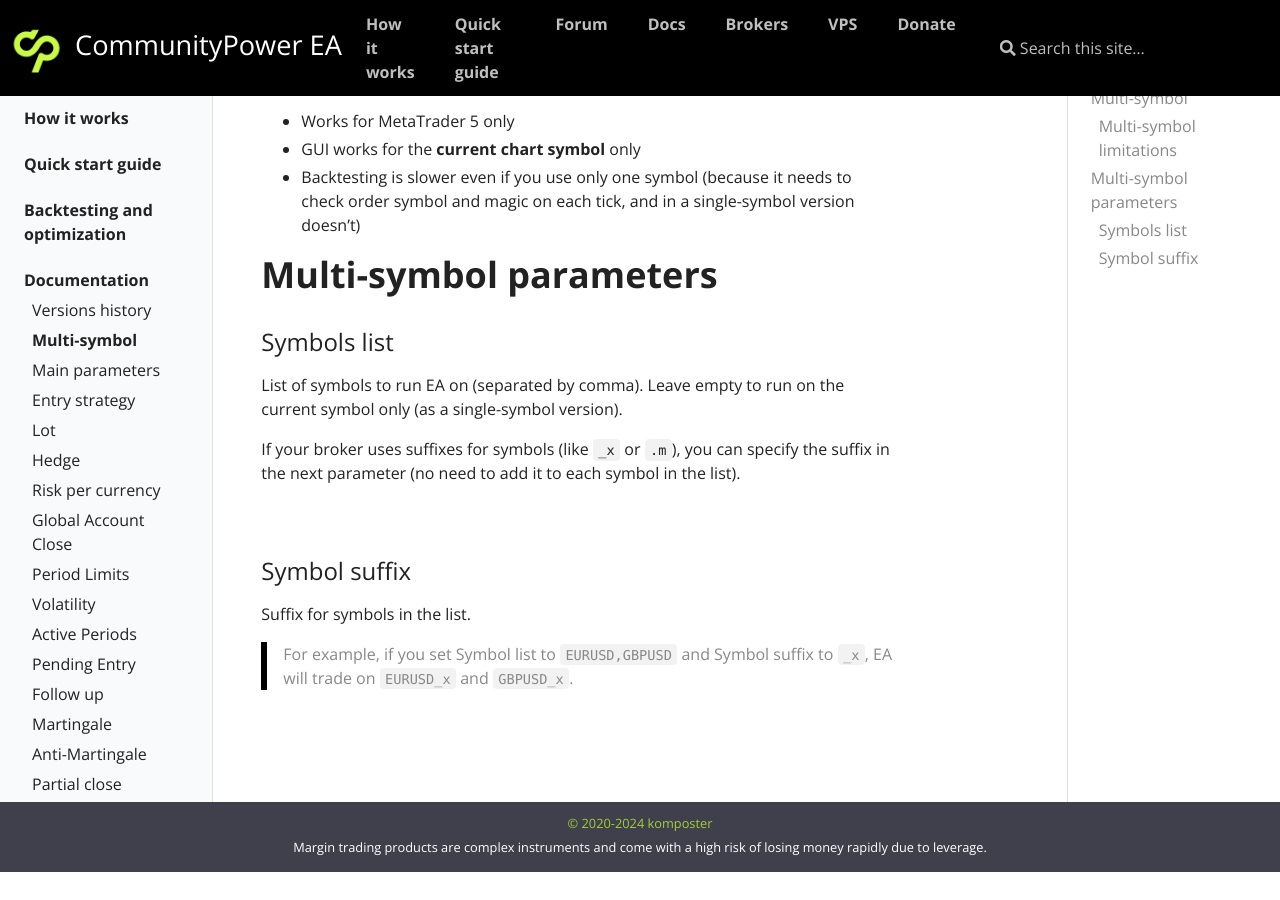
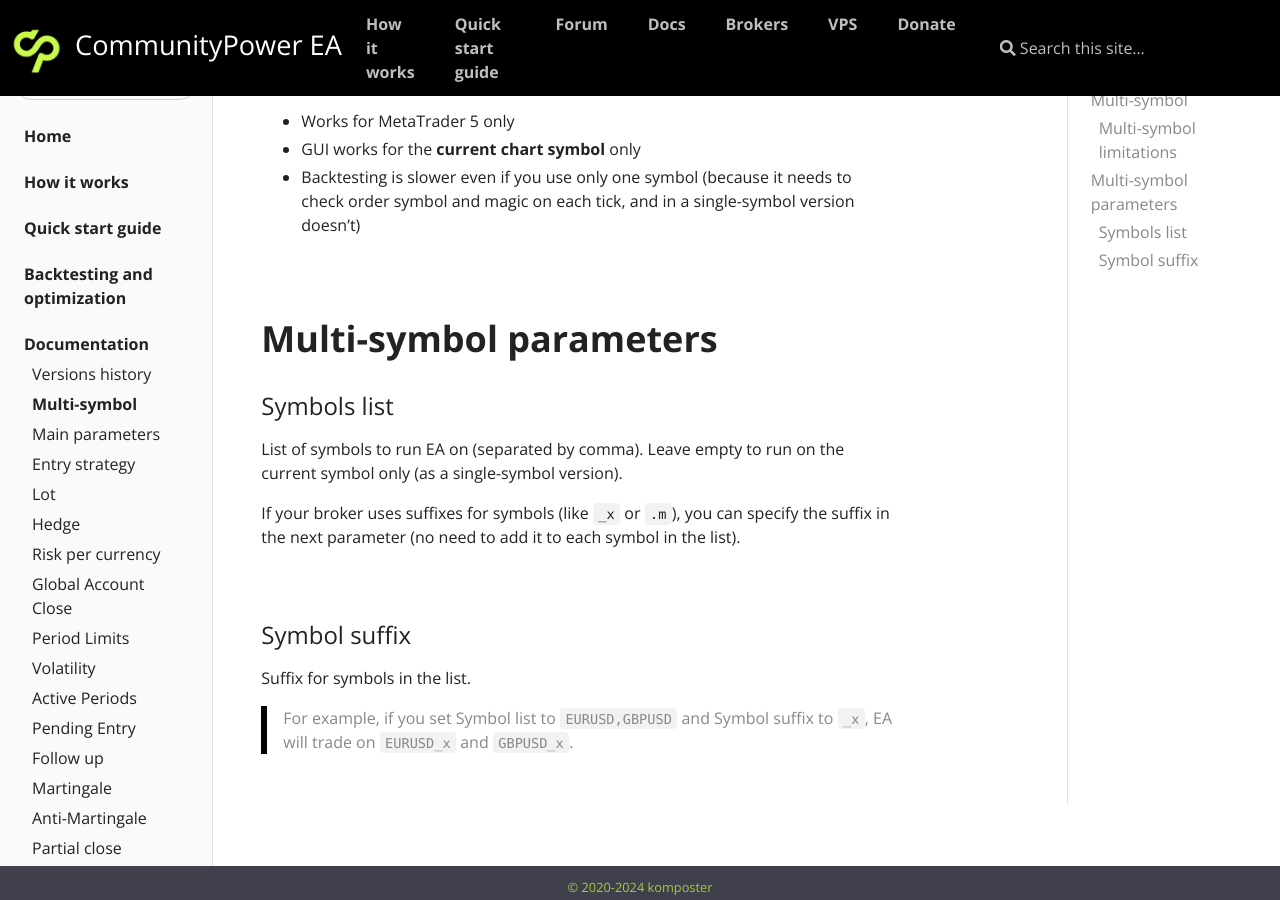
Before and after one commit to komposter/CommunityPowerEA.com, a Jekyll site: the page built from _docs/multi-symbol.md, in a window 1280 px wide and 900 px high, scrolled down 383 px. Built offline with Jekyll 4.4.1, drawn with Linux system fonts in a browser that asks for light colours; before the commit the page ends 1255 px from its top, so only the background shows below that.

Commit message:
Content change

```diff
--- a/_docs/multi-symbol.md
+++ b/_docs/multi-symbol.md
@@ -9,7 +9,7 @@
 
 <sup>[*(starting from v3.0)*](/docs/versions-history#20241024-30)</sup>
 
-Starting from [v3.0]((/docs/versions-history#20241024-30)), you can trade multiple symbols with one EA instance (MT5 only).
+Starting from [v3.0](/docs/versions-history#20241024-30), you can trade multiple symbols with one EA instance (MT5 only).
 
 EA will use the same settings for all symbols, so make sure your strategy is universal and doesn't depend on point size or other symbol-specific parameters.
 
@@ -21,6 +21,8 @@
  * GUI works for the **current chart symbol** only
  * Backtesting is slower even if you use only one symbol (because it needs to check order symbol and magic on each tick, and in a single-symbol version doesn't)
 
+<br />
+<br />
 
 # Multi-symbol parameters
 
```
